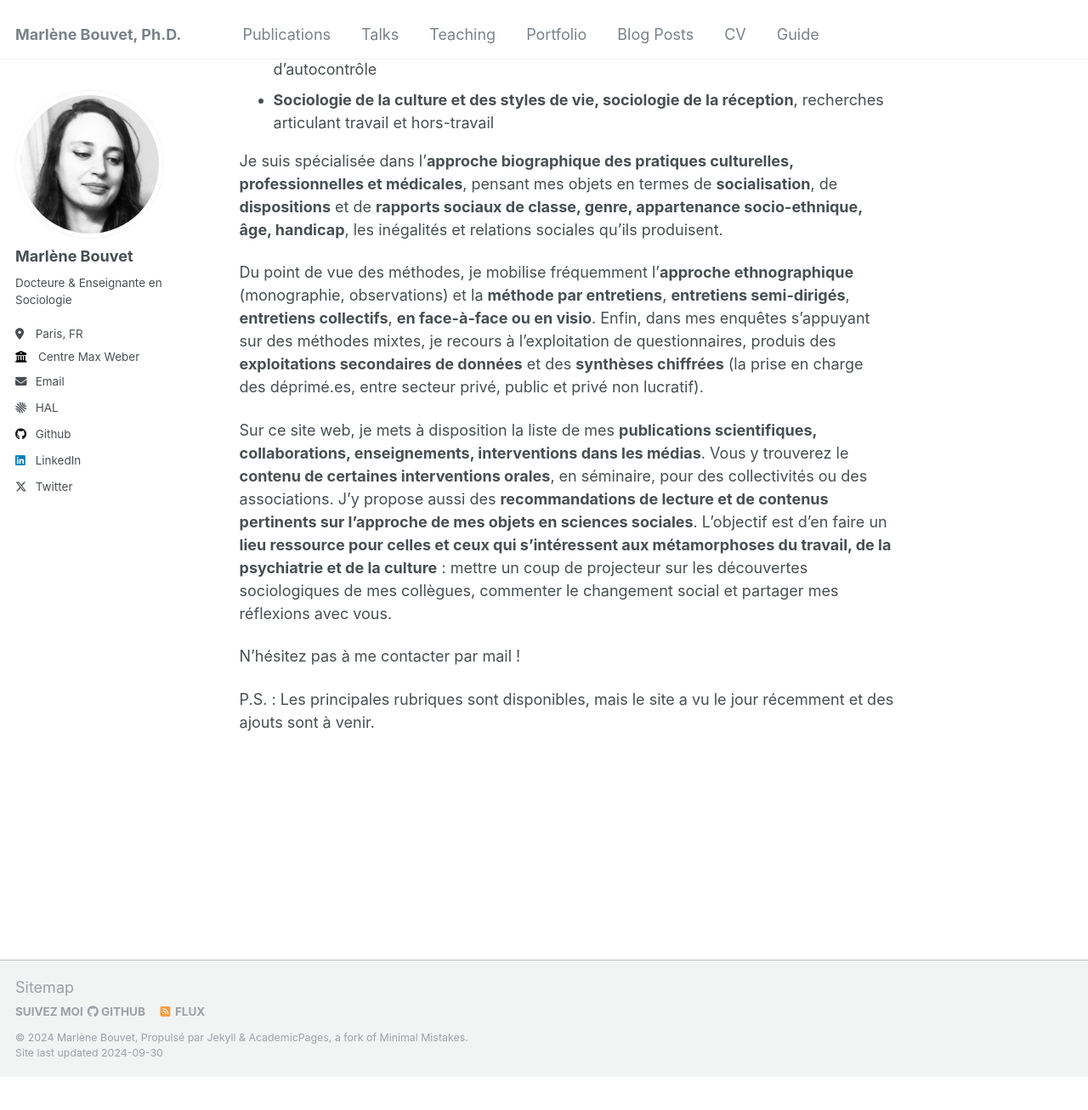
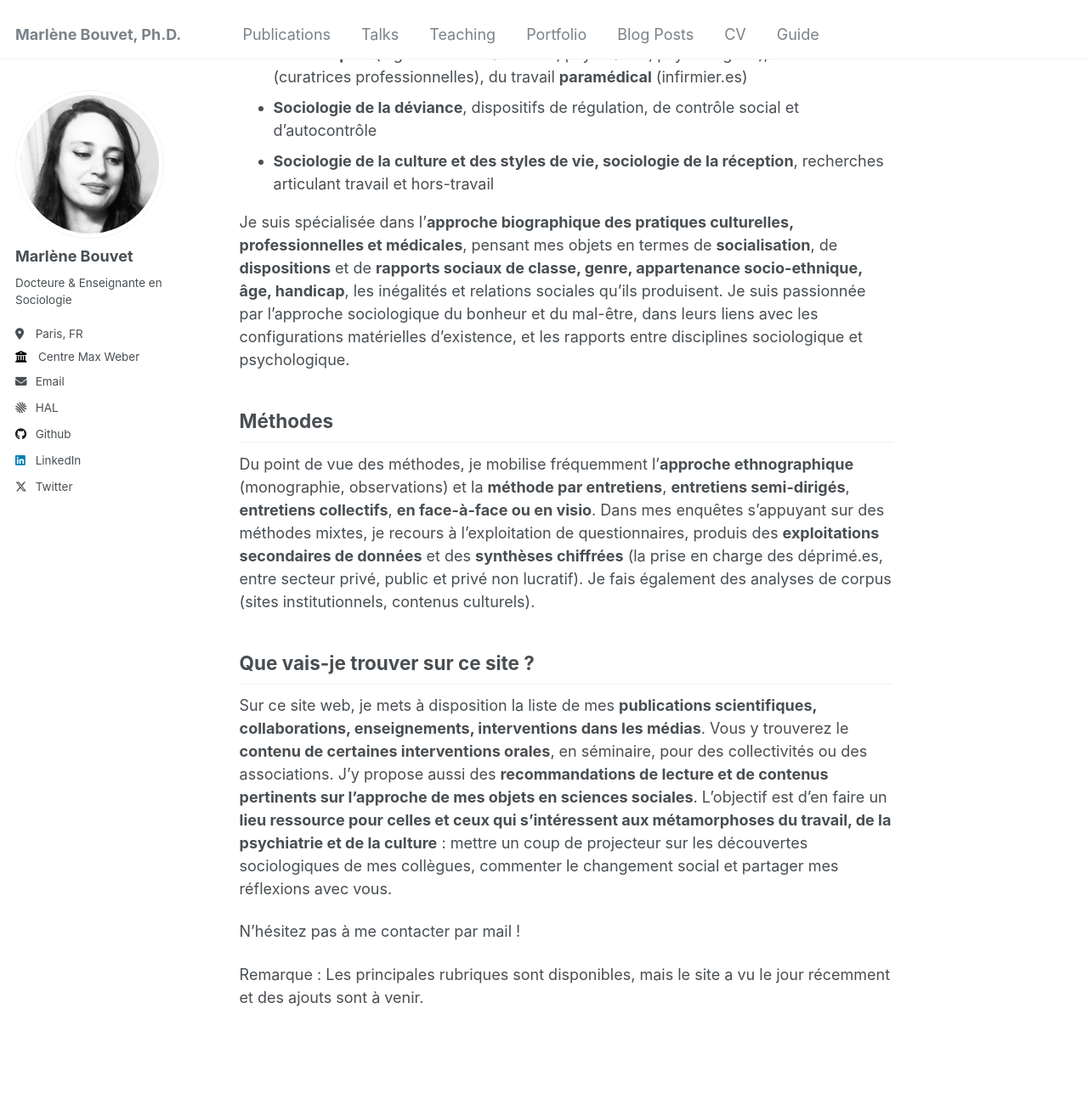
Before and after one commit to marlenebouvet/marlenebouvet.fr, a Jekyll site: the page built from _pages/about.md, in a window 1280 px wide and 1400 px high, scrolled down 415 px. Shown: the top 1307 px of the window at 85% size. Built offline with Jekyll 4.4.1, drawn with Linux system fonts in a browser that asks for light colours; some web fonts are replaced; before the commit the page ends 1683 px from its top, so only the background shows below that.

Commit message:
Ajouts de sous-titres

```diff
--- a/_pages/about.md
+++ b/_pages/about.md
@@ -9,18 +9,24 @@ redirect_from:
 
 Bienvenue sur mon site professionnel !
 
+## Thèmes de recherche
+
 Docteure, chercheuse et enseignante en sociologie, j'enseigne actuellement à l'Université Lyon 2 dans le cadre du Master Santé mentale au fil des âges. En tant que scientifique, j'investigue plusieurs thématiques, de façon indépendante ou articulée :
 - **Sociologie de la thérapie, des émotions, de la psychiatrie, psychologie, culture psychologique de masse, développement personnel**
 - **Sociologie du travail et de la socialisation professionnelle, en particulier les métiers scientifiques** (ingénieur.es financier.es, psychiatres, psychologues), du **travail social** (curatrices professionnelles), du travail **paramédical** (infirmier.es)
 - **Sociologie de la déviance**, dispositifs de régulation, de contrôle social et d'autocontrôle
 - **Sociologie de la culture et des styles de vie, sociologie de la réception**, recherches articulant travail et hors-travail
 
-Je suis spécialisée dans l'**approche biographique des pratiques culturelles, professionnelles et médicales**, pensant mes objets en termes de **socialisation**, de **dispositions** et de **rapports sociaux de classe, genre, appartenance socio-ethnique, âge, handicap**, les inégalités et relations sociales qu'ils produisent.
+Je suis spécialisée dans l'**approche biographique des pratiques culturelles, professionnelles et médicales**, pensant mes objets en termes de **socialisation**, de **dispositions** et de **rapports sociaux de classe, genre, appartenance socio-ethnique, âge, handicap**, les inégalités et relations sociales qu'ils produisent. Je suis passionnée par l'approche sociologique du bonheur et du mal-être, dans leurs liens avec les configurations matérielles d'existence, et les rapports entre disciplines sociologique et psychologique.
 
-Du point de vue des méthodes, je mobilise fréquemment l'**approche ethnographique** (monographie, observations) et la **méthode par entretiens**, **entretiens semi-dirigés**, **entretiens collectifs**, **en face-à-face ou en visio**. Enfin, dans mes enquêtes s'appuyant sur des méthodes mixtes, je recours à l'exploitation de questionnaires, produis des **exploitations secondaires de données** et des **synthèses chiffrées** (la prise en charge des déprimé.es, entre secteur privé, public et privé non lucratif).
+## Méthodes
+
+Du point de vue des méthodes, je mobilise fréquemment l'**approche ethnographique** (monographie, observations) et la **méthode par entretiens**, **entretiens semi-dirigés**, **entretiens collectifs**, **en face-à-face ou en visio**. Dans mes enquêtes s'appuyant sur des méthodes mixtes, je recours à l'exploitation de questionnaires, produis des **exploitations secondaires de données** et des **synthèses chiffrées** (la prise en charge des déprimé.es, entre secteur privé, public et privé non lucratif). Je fais également des analyses de corpus (sites institutionnels, contenus culturels).
+
+## Que vais-je trouver sur ce site ?
 
 Sur ce site web, je mets à disposition la liste de mes **publications scientifiques, collaborations, enseignements, interventions dans les médias**. Vous y trouverez le **contenu de certaines interventions orales**, en séminaire, pour des collectivités ou des associations. J'y propose aussi des **recommandations de lecture et de contenus pertinents sur l'approche de mes objets en sciences sociales**. L'objectif est d'en faire un **lieu ressource pour celles et ceux qui s'intéressent aux métamorphoses du travail, de la psychiatrie et de la culture** : mettre un coup de projecteur sur les découvertes sociologiques de mes collègues, commenter le changement social et partager mes réflexions avec vous.
 
 N'hésitez pas à me contacter par mail !
 
-P.S. : Les principales rubriques sont disponibles, mais le site a vu le jour récemment et des ajouts sont à venir.
+Remarque : Les principales rubriques sont disponibles, mais le site a vu le jour récemment et des ajouts sont à venir.
```
